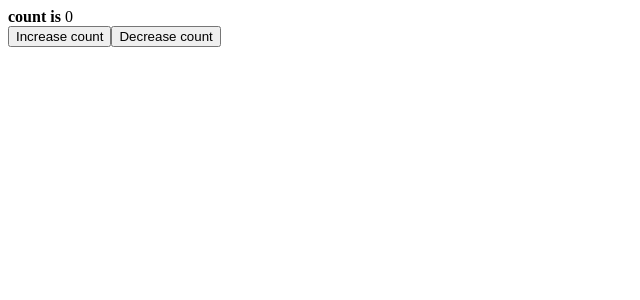
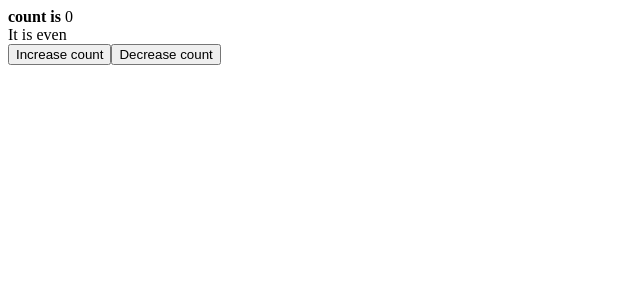
Before and after one commit to Adityaat2810/harkirat_week7, a React (Vite) app: page / in a window 1280 px wide. Shown: the top 300 px of the page, without its empty margins (0-640 px from the left). Built offline with nearby package versions, Linux system fonts and the light colour scheme.

Commit message:
even count rerenders -ugly way

```diff
--- a/src/App.jsx
+++ b/src/App.jsx
@@ -1,4 +1,4 @@
-import { useRecoilState, useRecoilValue, RecoilRoot } from 'recoil';
+import { useRecoilState, useRecoilValue, RecoilRoot, useSetRecoilState } from 'recoil';
 import { countAtom } from './store/atoms/count';
 
 const App = () => {
@@ -34,22 +34,32 @@ function CountRender(){
 
   return <div>
     <b>count is</b> {count}
+
+    <EvenCountRenderer/>
   </div>
+}
+
+function EvenCountRenderer(){
+   const count = useRecoilValue(countAtom);
+   return <div>
+    {(count%2==0)?"It is even" :null}
+   </div>
 }
 
 function Buttons(){
 
-    const [count,setCount]  = useRecoilState(countAtom);
+  const setCount  = useSetRecoilState(countAtom);
+  console.log('Buttons component rerenders');
   return<div>
     <button onClick={()=>{
-      setCount(count+1)
+      setCount(c=>c+1)
 
     }}>
       Increase count
     </button>
 
     <button onClick={()=>{
-       setCount(count-1)
+       setCount(c=>c-1)
     }}>
       Decrease count
     </button>
```
